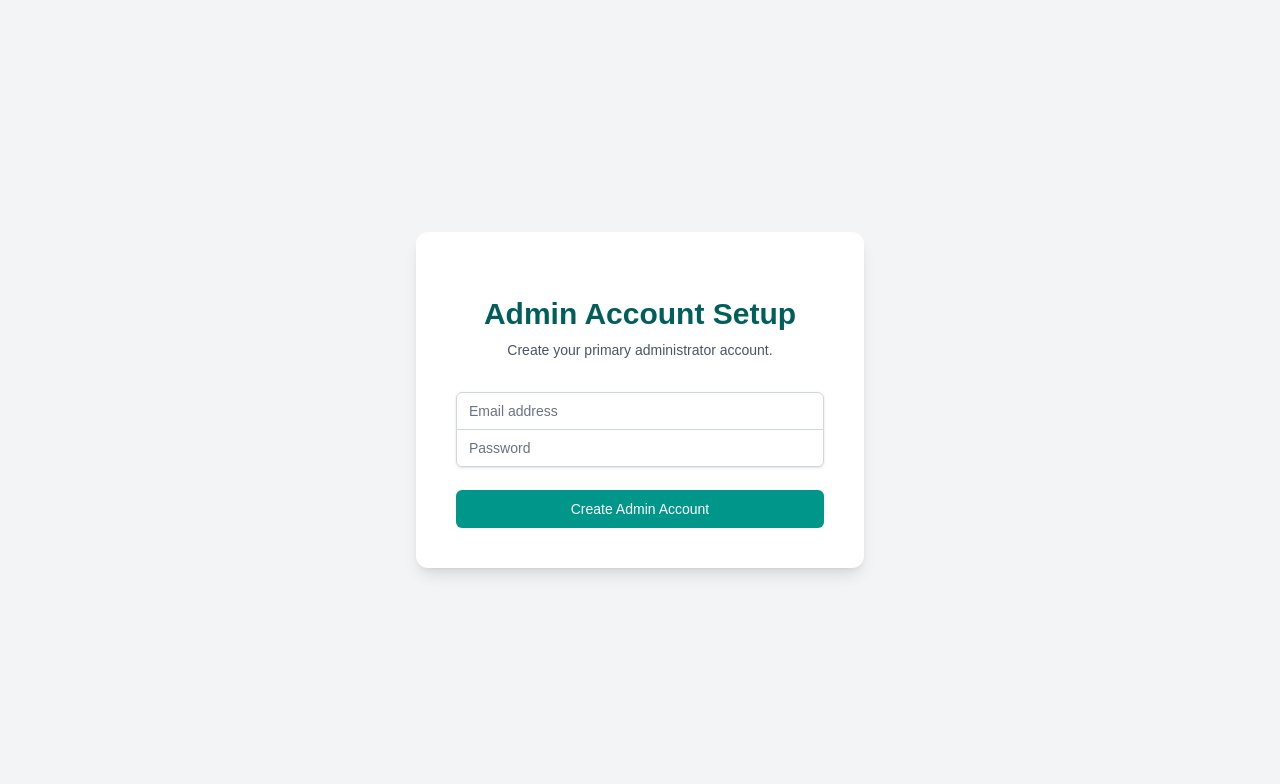
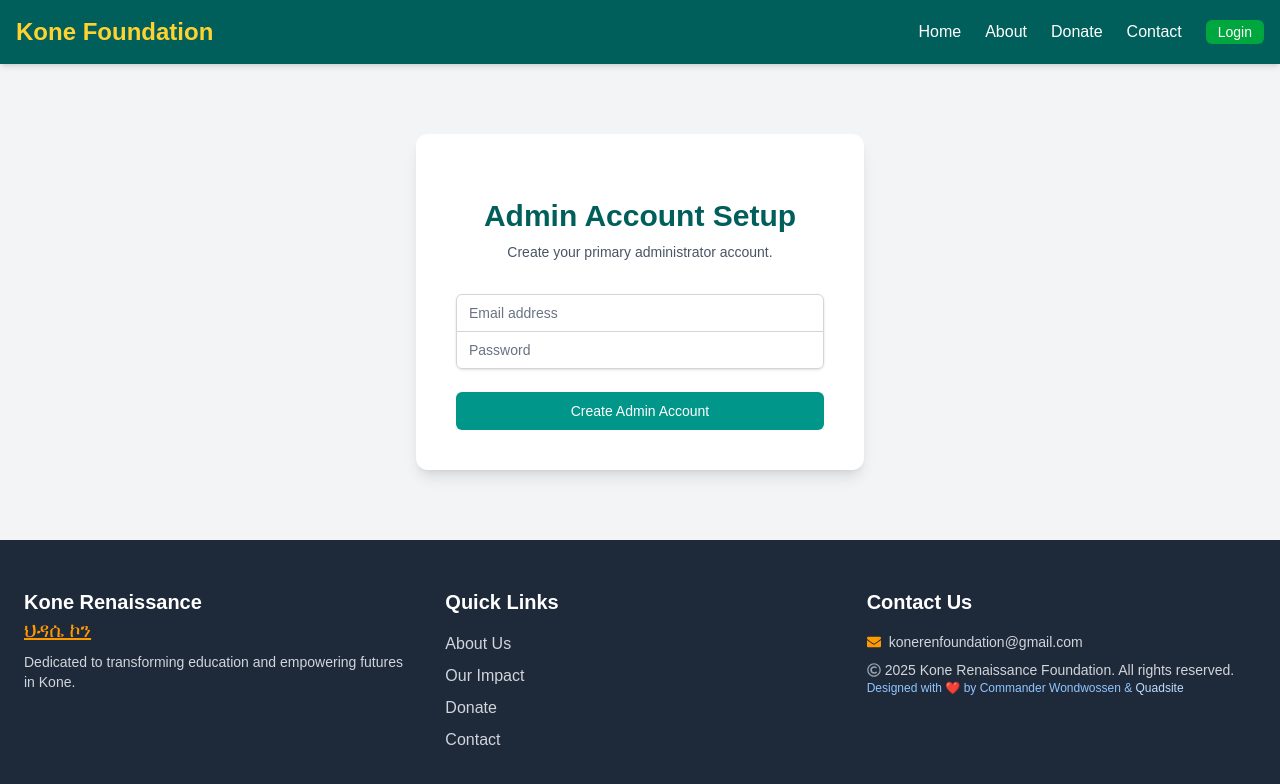
Before and after one commit to solowon27/krf, a Next.js app in the folder client/: page /signup in a window 1280 px wide. Shown: the top 784 px of the page. Built offline with nearby package versions, Linux system fonts and the light colour scheme; no server answers.

Commit message:
header and footer added to login and signup page

```diff
--- a/client/src/app/login/page.tsx
+++ b/client/src/app/login/page.tsx
@@ -3,6 +3,10 @@
 import { useMutation, gql } from '@apollo/client';
 import { useState } from 'react';
 import { useRouter } from 'next/navigation'; // Import useRouter for client-side navigation
+
+// Import your Header and Footer components
+import Header from '@/components/Header';
+import Footer from '@/components/Footer';
 
 const LOGIN = gql`
   mutation Login($email: String!, $password: String!) {
@@ -32,15 +36,19 @@ export default function LoginPage() {
     }
   });
 
-   const handleSubmit = (e: React.FormEvent) => { // <-- Change this line
+  const handleSubmit = (e: React.FormEvent) => {
     e.preventDefault();
     if (loading) return; // Prevent multiple submissions while loading
     login({ variables: form });
   };
 
   return (
-    // Outer container for centering and background
-    <div className="min-h-screen bg-gray-100 py-12 flex items-center justify-center px-4 sm:px-6 lg:px-8">
+    // Outer container for the entire page layout: header, main content, footer
+    <div className="min-h-screen flex flex-col bg-gray-100">
+      <Header /> {/* Add Header here */}
+
+      {/* Main content area, uses flex-grow to take up available space and push footer down */}
+      <main className="flex-grow flex items-center justify-center px-4 sm:px-6 lg:px-8 py-12">
         <div className="max-w-md w-full space-y-8 p-10 bg-white rounded-xl shadow-lg"> {/* Enhanced shadow and rounded */}
           <div>
             <h2 className="mt-6 text-center text-3xl font-extrabold text-teal-800"> {/* Teal heading */}
@@ -101,6 +109,9 @@ export default function LoginPage() {
             )}
           </form>
         </div>
+      </main>
+
+      <Footer /> {/* Add Footer here */}
     </div>
   );
 }
--- a/client/src/app/signup/page.tsx
+++ b/client/src/app/signup/page.tsx
@@ -2,9 +2,12 @@
 
 import { useMutation, gql } from '@apollo/client';
 import { useState } from 'react';
+import { useRouter } from 'next/navigation'; // Import useRouter
 
-// Assuming you have an ApolloProvider wrapping your app higher up
-// If this page itself needs to set up Apollo Client, that's a different setup.
+// Import your Header and Footer components
+import Header from '@/components/Header';
+import Footer from '@/components/Footer';
+import React from 'react'; // Ensure React is imported for JSX and types
 
 const REGISTER = gql`
   mutation Register($email: String!, $password: String!, $role: String) {
@@ -18,13 +21,14 @@ const REGISTER = gql`
   }
 `;
 
-export default function AdminSignup() { // Renamed component for clarity if used as Admin Signup
+export default function AdminSignup() {
+  const router = useRouter(); // Initialize useRouter
   const [form, setForm] = useState({ email: '', password: '', role: 'admin' });
   const [register, { loading, error }] = useMutation(REGISTER, {
     onCompleted: ({ register }) => {
       localStorage.setItem('token', register.token);
 
-      window.location.href = '/donaters'; // Redirect after signup
+      router.push('/donaters'); // Use router.push for Next.js client-side navigation
     },
     onError: (err) => {
       console.error("Signup error:", err);
@@ -32,15 +36,19 @@ export default function AdminSignup() { // Renamed component for clarity if used
     }
   });
 
-const handleSubmit = (e: React.FormEvent) => { // <-- Add ': React.FormEvent' here
+  const handleSubmit = (e: React.FormEvent) => {
     e.preventDefault();
     if (loading) return; // Prevent multiple submissions
     register({ variables: form });
   };
 
   return (
-    // Outer container for centering and background (similar to a page wrapper)
-    <div className="min-h-screen bg-gray-100 py-12 flex items-center justify-center px-4 sm:px-6 lg:px-8">
+    // Outer container for the entire page layout: header, main content, footer
+    <div className="min-h-screen flex flex-col bg-gray-100">
+      <Header /> {/* Add Header here */}
+
+      {/* Main content area, uses flex-grow to take up available space and push footer down */}
+      <main className="flex-grow flex items-center justify-center px-4 sm:px-6 lg:px-8 py-12">
         <div className="max-w-md w-full space-y-8 p-10 bg-white rounded-xl shadow-lg"> {/* Enhanced shadow and rounded */}
           <div>
             <h2 className="mt-6 text-center text-3xl font-extrabold text-teal-800"> {/* Teal heading */}
@@ -103,6 +111,9 @@ const handleSubmit = (e: React.FormEvent) => { // <-- Add ': React.FormEvent' he
             )}
           </form>
         </div>
+      </main>
+
+      <Footer /> {/* Add Footer here */}
     </div>
   );
 }
```
Lines whose indentation alone changed are shown as unchanged.
